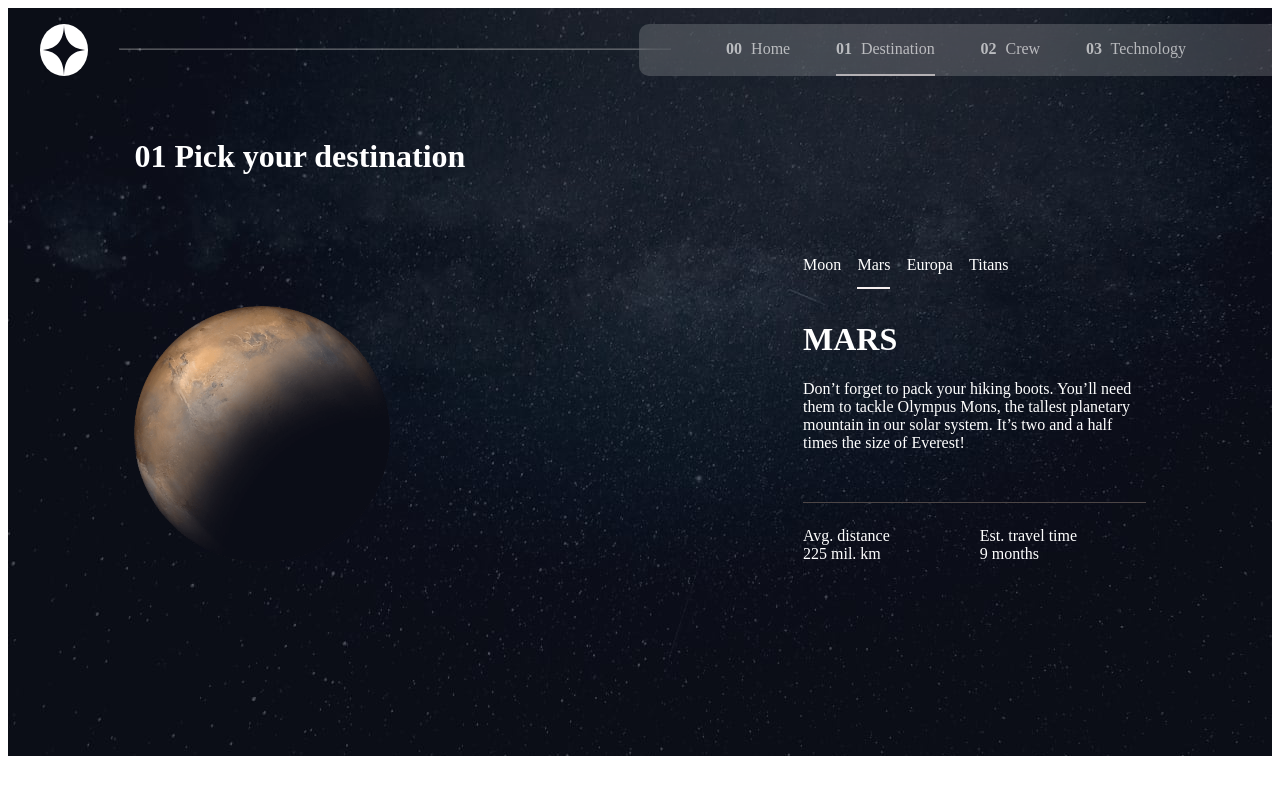
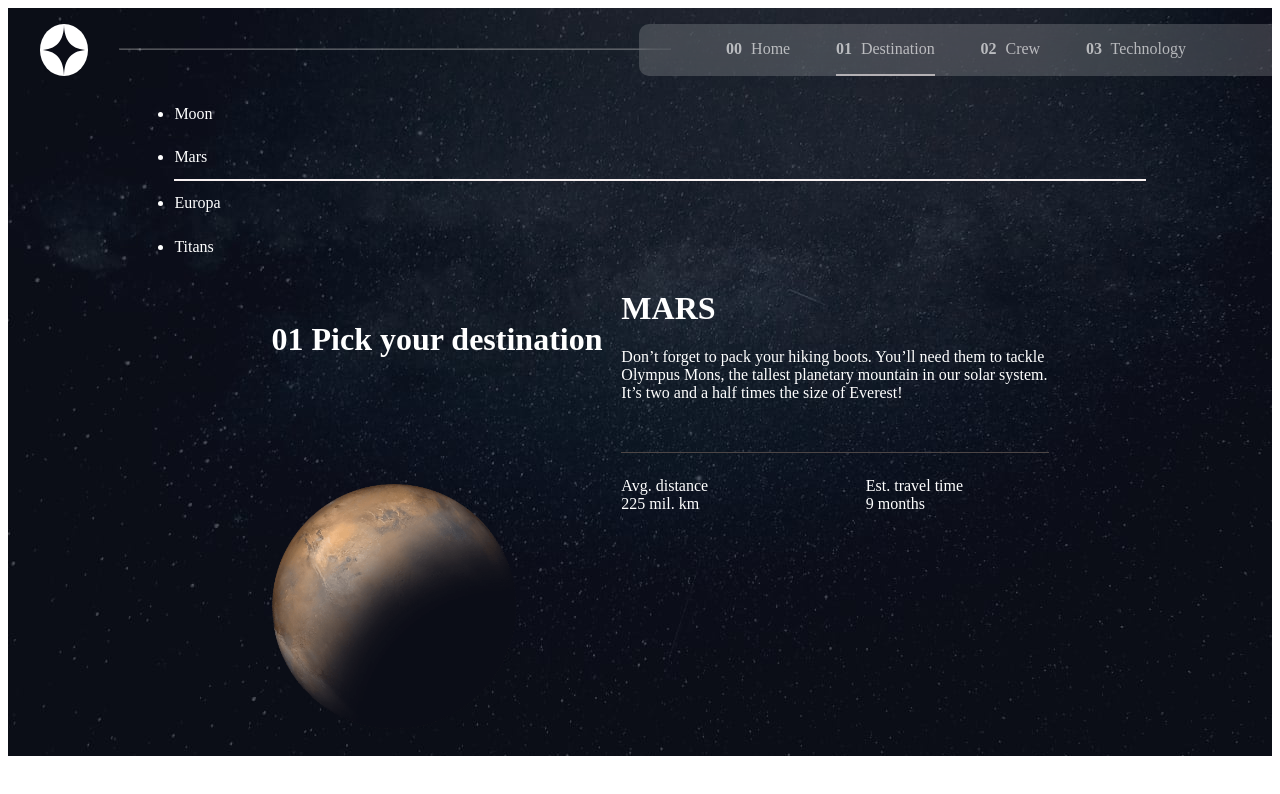
Before and after one commit to cafferti/reactmotive, a React (Vite) app in the folder reactapp2/: page /des in a window 1280 px wide. Shown: the top 794 px of the page. Built offline with nearby package versions, Linux system fonts and the light colour scheme.

Commit message:
debugging nestednavbar

```diff
--- a/reactapp2/src/destination.jsx
+++ b/reactapp2/src/destination.jsx
@@ -1,16 +1,15 @@
 import Marsintro from "./Marsintro";
 import Marsstats from "./Marsstats";
-import { BrowserRouter as Router, Route, Routes } from "react-router-dom";
 import Nestednav from "./nestednav";
 
 const Destination = () => {
   return (
 
        <div className="descontainer">
-        <div className="part1"> <Marsintro/></div>
+        {/* <div className="part1"> <Marsintro/></div> */}
         <div className="navcontain">
             <div><Nestednav/></div>
-        <div className="part2"><Marsstats/></div>
+        {/* <div className="part2"><Marsstats/></div> */}
         </div>
       </div>
   );
--- a/reactapp2/src/index.css
+++ b/reactapp2/src/index.css
@@ -108,23 +108,20 @@ hr{
 
 }
 
-.nav ul {
+/* .nav ul {
   padding: 0px;
   display: flex;
   list-style: none;
   justify-content: space-between;
   width: 60%;
-  margin-bottom: 2rem;
+  margin-bottom: 2rem; */
 
-}
+/* } */
 .nav ul li{
   padding-block: 0.8rem;
   cursor: pointer;
 }
-.navcontain{
-  padding-left: 30%;
-  margin-top: 15%;
-}
+
 
 .distancetime{
   border-top: solid rgb(77, 70, 70) 1px;
--- a/reactapp2/src/nestednav.jsx
+++ b/reactapp2/src/nestednav.jsx
@@ -1,29 +1,27 @@
+import Marsintro from "./Marsintro";
+import Marsstats from "./Marsstats";
 import React, { useState } from 'react';
 
 const NestedNav = () => {
-  // State to track the active item
   const [activeItem, setActiveItem] = useState('Mars');
-
-  // Function to handle item click
   const handleItemClick = (item) => {
     setActiveItem(item);
   };
 
-  // Define the items
-  const items = ['Moon', 'Mars', 'Europa', 'Titans'];
+const items = ['Moon', 'Mars', 'Europa', 'Titans'];
 
   return (
     <div className="nav">
       <ul>
-        {items.map((item) => (
-          <li
-            key={item}
-            onClick={() => handleItemClick(item)}
-            className={activeItem === item ? 'active' : ''}
-          >
-            {item}
+        {items.map((item) => ( <li key={item} onClick={() => handleItemClick(item)} className={activeItem === item ? 'active' : ''}> {item}
           </li>
         ))}
+        {       <div className="descontainer">
+        <div className="part1"> <Marsintro/></div>
+        <div className="navcontain">
+        <div className="part2"><Marsstats/></div>
+        </div>
+      </div>}
       </ul>
     </div>
   );
```
